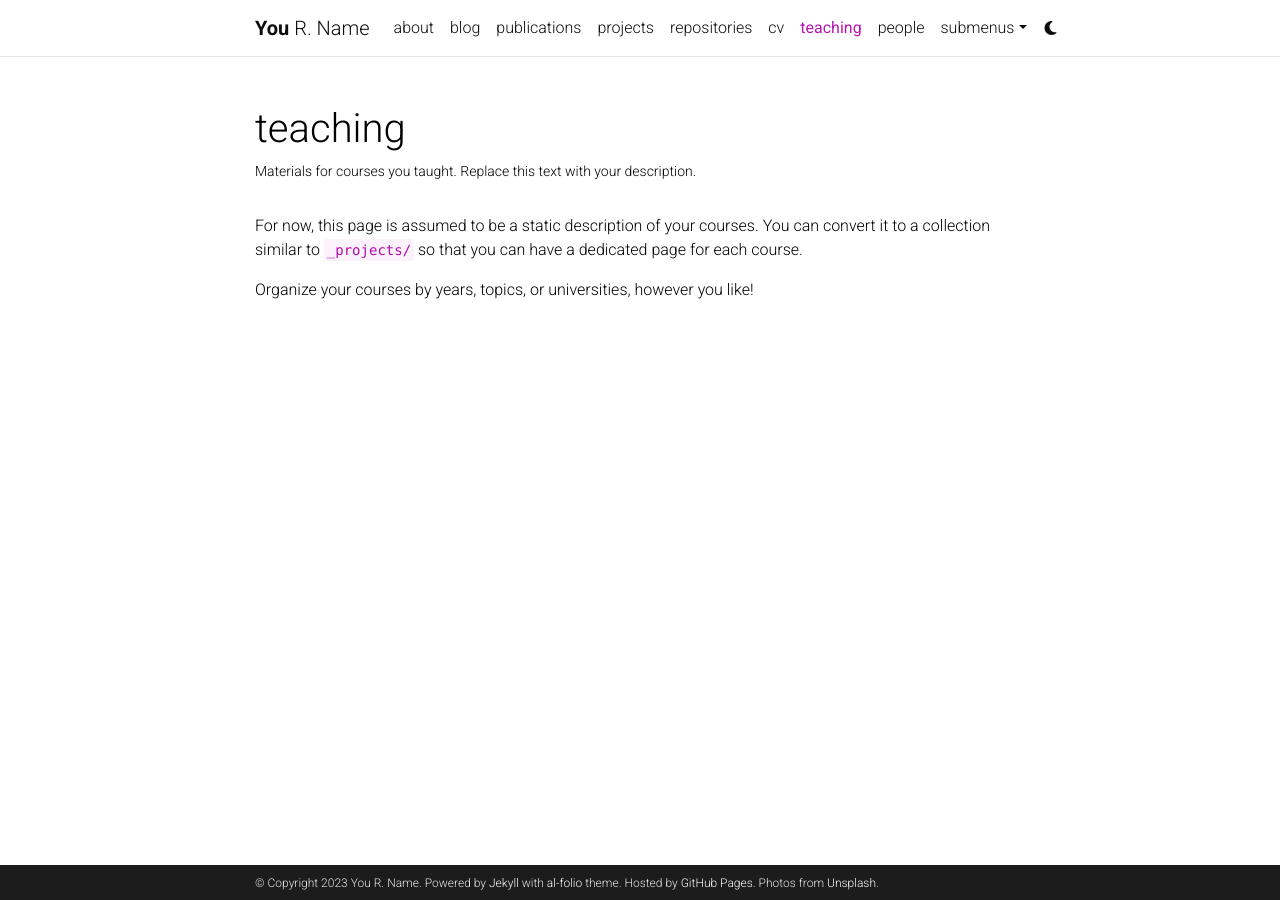
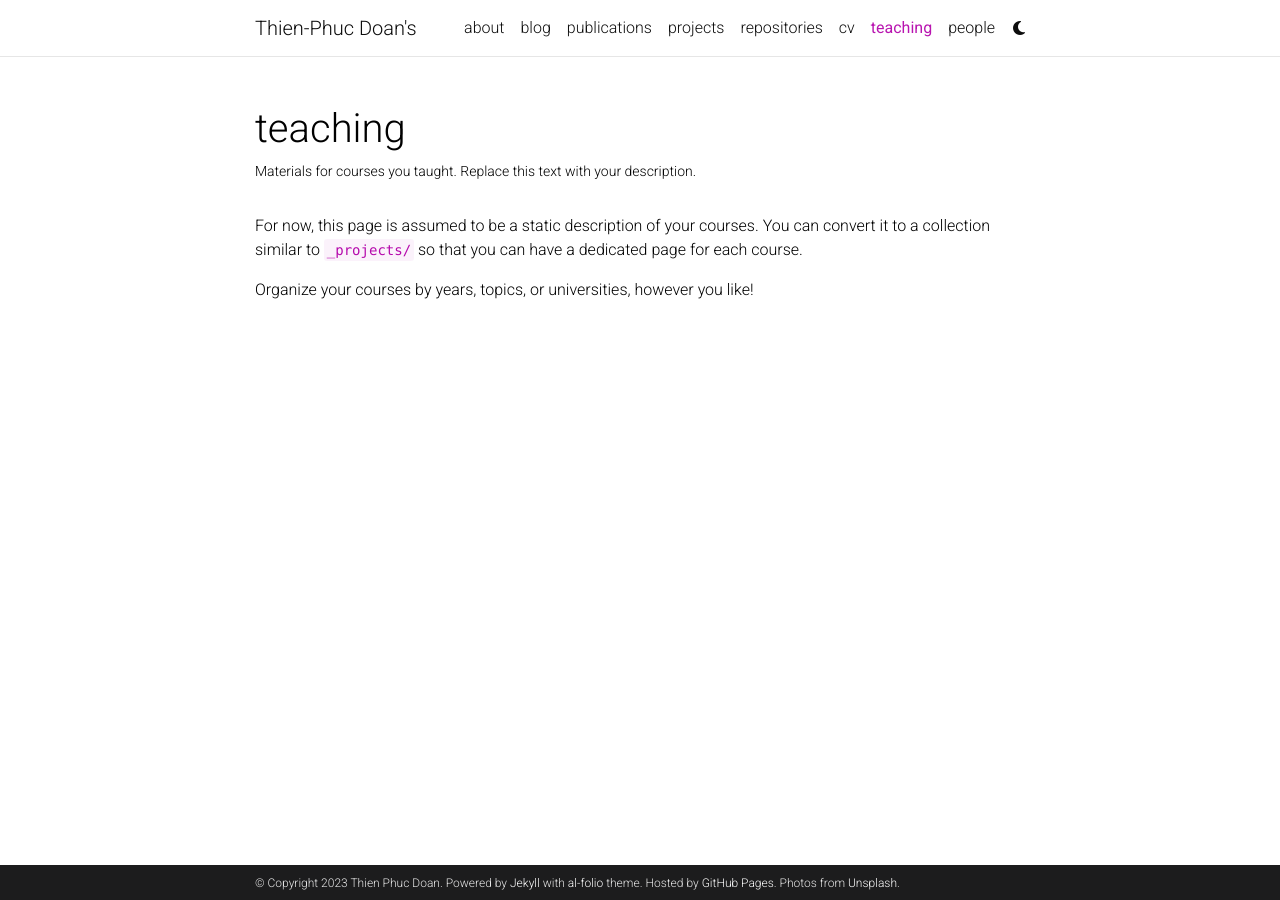
Before and after one commit to josebeo2016/josebeo2016.github.io, a Jekyll site: the page built from _pages/teaching.md, in a window 1280 px wide. Built offline with Jekyll 4.4.1, drawn with Linux system fonts in a browser that asks for light colours; comment, search, counter and statistics services are not loaded; a style sheet for code colours, icons or effects is not loaded.

Commit message:
change config

```diff
--- a/_config.yml
+++ b/_config.yml
@@ -2,13 +2,13 @@
 # Site settings
 # -----------------------------------------------------------------------------
 
-title: blank # the website title (if blank, full name will be used instead)
-first_name: You
-middle_name: R.
-last_name: Name
-email: you@example.com
+title: Thien-Phuc Doan's # the website title (if blank, full name will be used instead)
+first_name: Thien Phuc
+middle_name:
+last_name: Doan
+email: josebeo2016@gmail.com
 description: > # the ">" symbol means to ignore newlines until "footer_text:"
-  A simple, whitespace theme for academics. Based on [*folio](https://github.com/bogoli/-folio) design.
+  My academic website.
 footer_text: >
   Powered by <a href="https://jekyllrb.com/" target="_blank">Jekyll</a> with <a href="https://github.com/alshedivat/al-folio">al-folio</a> theme.
   Hosted by <a href="https://pages.github.com/" target="_blank">GitHub Pages</a>.
@@ -18,8 +18,8 @@ keywords: jekyll, jekyll-theme, academic-website, portfolio-website  # add your
 lang: en # the language of your site (for example: en, fr, cn, ru, etc.)
 icon: ⚛️  # the emoji used as the favicon (alternatively, provide image name in /assets/img/)
 
-url: https://alshedivat.github.io # the base hostname & protocol for your site
-baseurl: /al-folio # the subpath of your site, e.g. /blog/
+url: https://josebeo2016.github.io # the base hostname & protocol for your site
+baseurl:  # the subpath of your site, e.g. /blog/
 last_updated: false # set to true if you want to display last updated in the footer
 impressum_path:  # set to path to include impressum link in the footer, use the same path as permalink in a page, helps to conform with EU GDPR
 
@@ -272,8 +272,8 @@ display_categories: ['blockquotes'] # these categories will be displayed on the
 
 scholar:
 
-  last_name: [Einstein]
-  first_name: [Albert, A.]
+  last_name: [Doan]
+  first_name: [Thien-Phuc]
 
   style: apa
   locale: en
@@ -329,7 +329,7 @@ external_links:
 # -----------------------------------------------------------------------------
 
 imagemagick:
-  enabled: true # enables responsive images for your site (recommended, see https://github.com/alshedivat/al-folio/issues/537)
+  enabled: false # enables responsive images for your site (recommended, see https://github.com/alshedivat/al-folio/issues/537)
   widths:
     - 480
     - 800
```
Also changed, not shown: _pages/about.md (+3 -9 lines), _pages/dropdown.md (+2 -2 lines).
